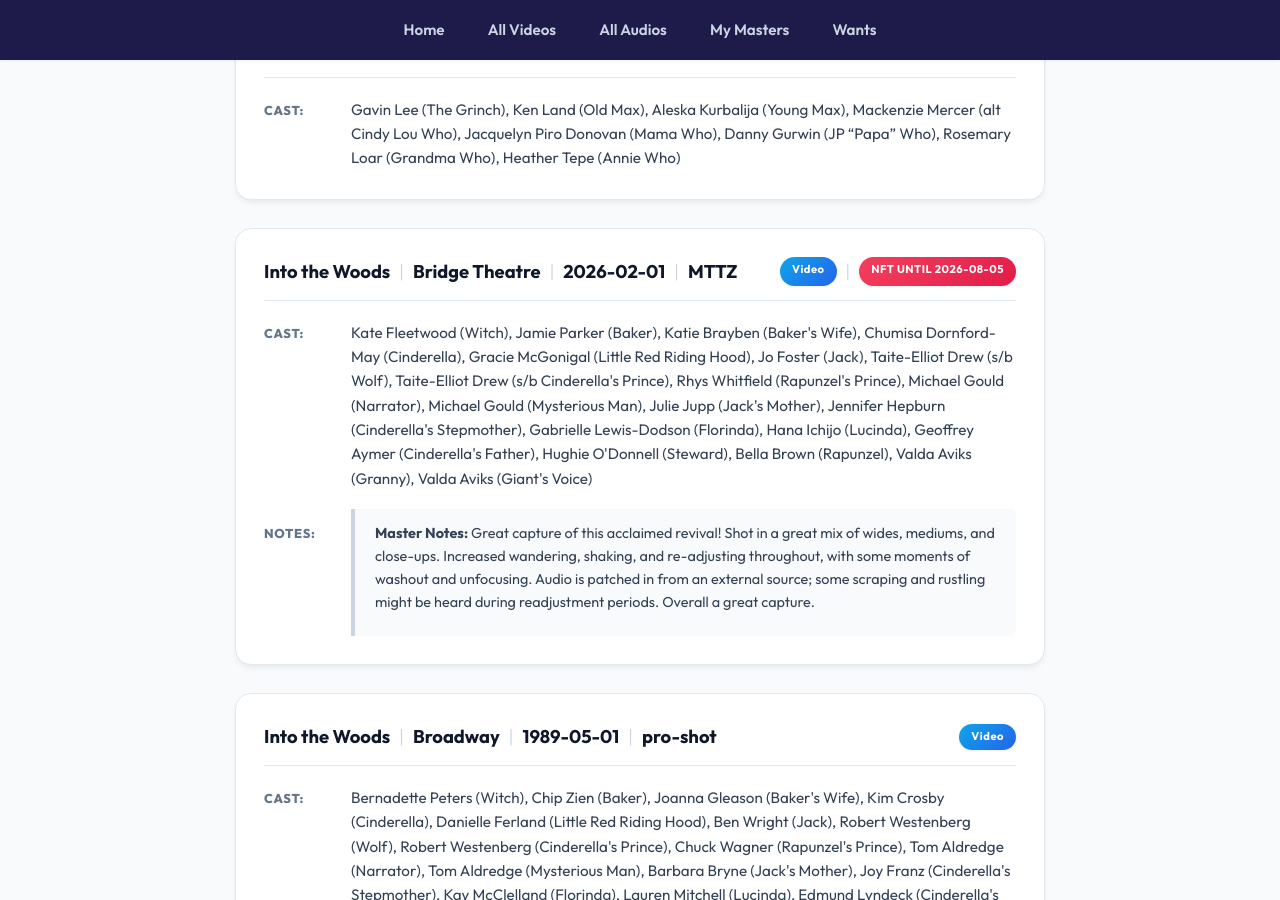
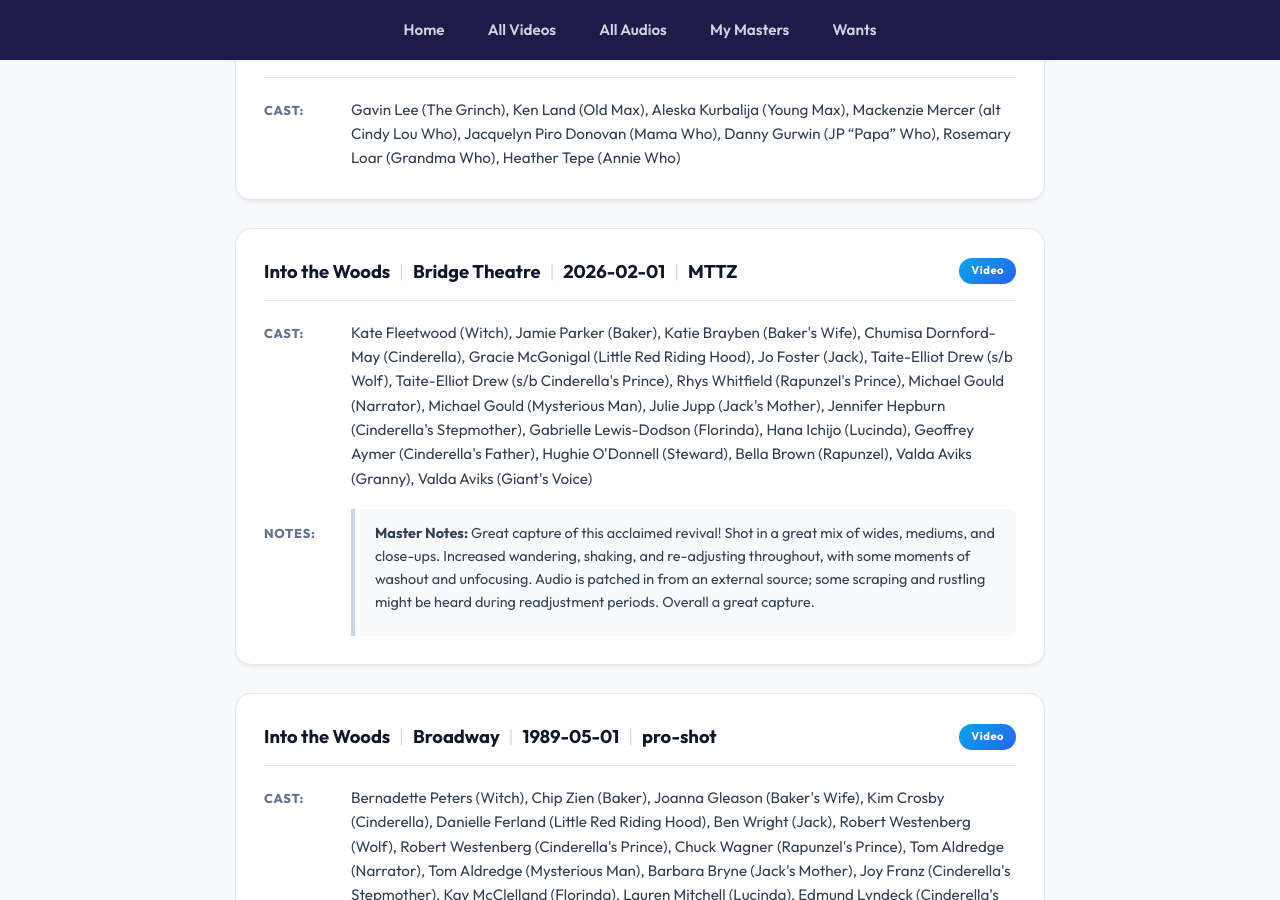
Before and after one commit to DireSpider/direspider.github.io, a Jekyll site: the page built from wants/index.html, in a window 1280 px wide and 900 px high, scrolled down 9572 px. Built offline with Jekyll 4.4.1, drawn with Linux system fonts in a browser that asks for light colours; some of the changed text lies outside the part shown.

Commit message:
update my wants include html

```diff
--- a/_includes/wants.html
+++ b/_includes/wants.html
@@ -1188,9 +1188,6 @@
 
 
 
-    <span class="separator">|</span>
-    <span class="nft-badge">NFT until 2026-08-05</span>
-
 
              </div>
 
@@ -1473,9 +1470,6 @@
 
 
 
-    <span class="separator">|</span>
-    <span class="nft-badge">NFT until 2026-08-05</span>
-
 
              </div>
 
@@ -2347,9 +2341,6 @@
 
 
 
-
-    <span class="separator">|</span>
-    <span class="nft-badge">NFT until 2026-08-05</span>
 
 
              </div>
```
